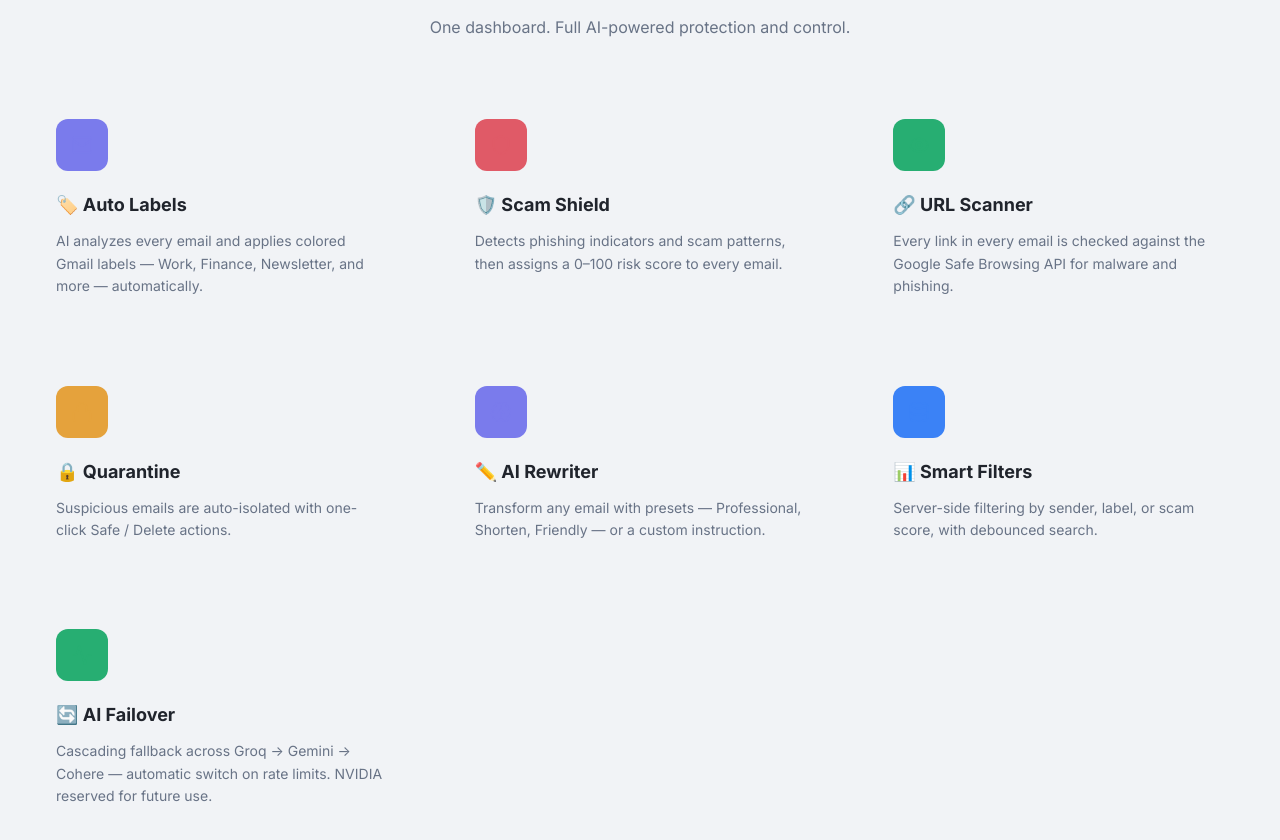
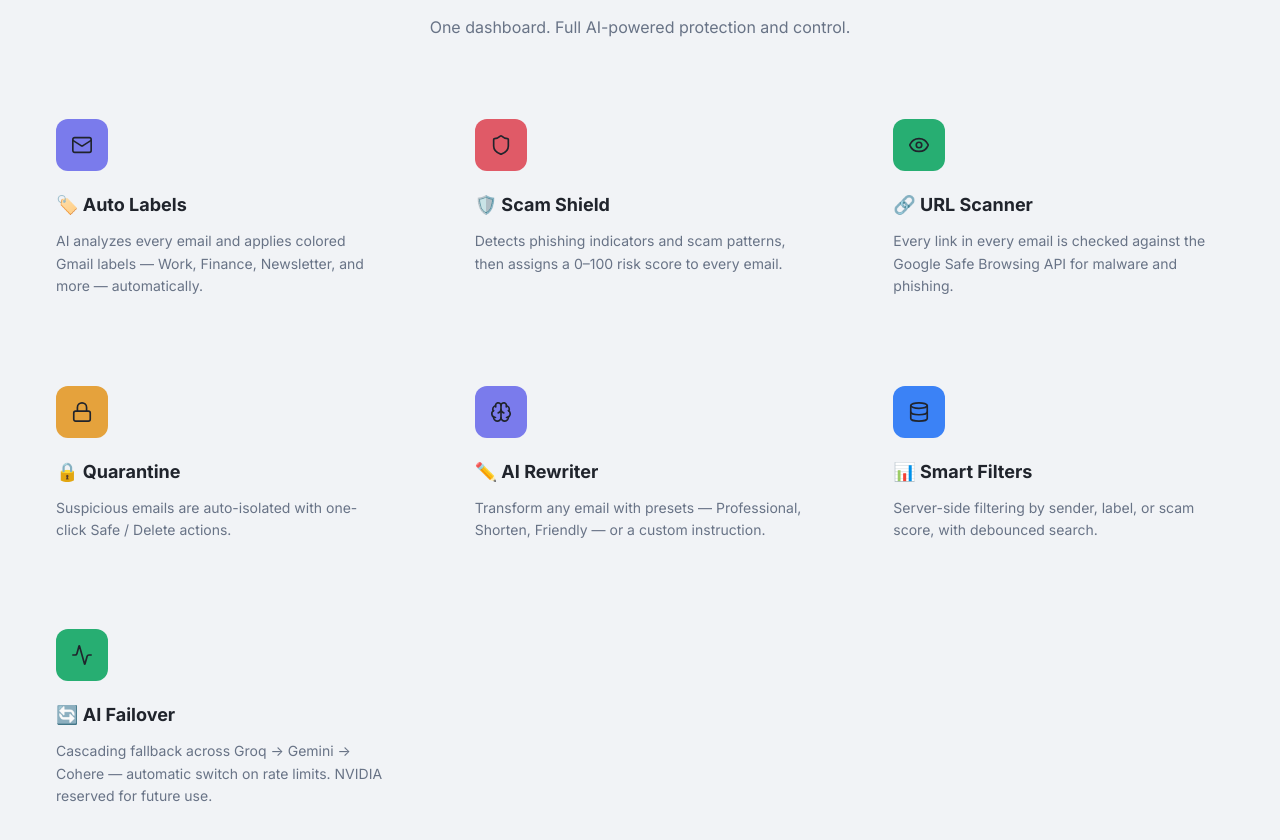
Before and after one commit to jm5155/gmail-manager, a React (Vite) app in the folder frontend/: page / in a window 1280 px wide. Shown: the part 1340-2180 px from the top of the page. Built offline with nearby package versions, Linux system fonts and the light colour scheme; no server answers.

Commit message:
fix: feature icons use contrasting text color

```diff
--- a/frontend/src/pages/LandingPage.jsx
+++ b/frontend/src/pages/LandingPage.jsx
@@ -622,7 +622,7 @@ Everything Your Inbox Needs
                   <IconComponent
                     size={22}
                     strokeWidth={1.8}
-                    style={{ color: `var(${feature.color.replace('_light', '')})` }}
+                    style={{ color: 'var(--color-text-primary)' }}
                   />
                 </div>
                 <h3
```
